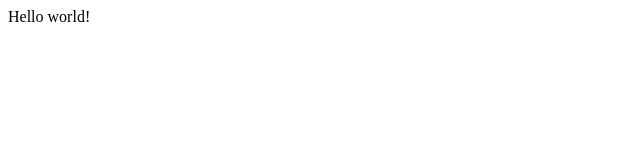
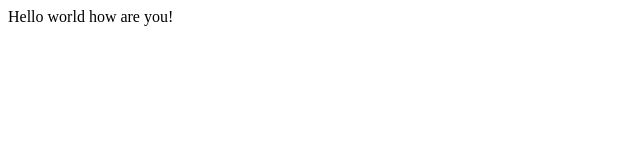
Before and after one commit to FOSS-Cell-GECPKD/foss-blog, a Gatsby site: page / in a window 1280 px wide. Shown: the full height of the page, 0-640 px from the left. Built offline with nearby package versions, Linux system fonts and the light colour scheme; Gatsby itself is replaced by a stand-in of ours.

Commit message:
first commit

```diff
--- a/src/pages/index.js
+++ b/src/pages/index.js
@@ -1,5 +1,5 @@
 import React from "react"
 
 export default function Home() {
-  return <div>Hello world!</div>
+  return <div>Hello world how are you!</div>
 }
```
